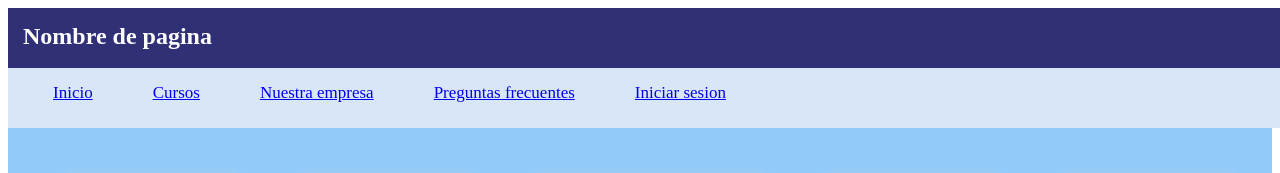
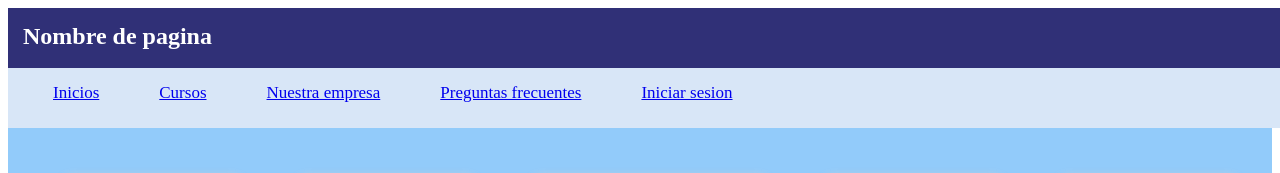
Before and after one commit to DiegoPerez1234/RepositorioDiegoPerezPrueba, a plain HTML site: page pagina en html y css puro/cursos.html in a window 1280 px wide. Shown: the top 173 px of the page. Drawn offline with Linux system fonts and the light colour scheme.

Commit message:
6 Commit

```diff
--- a/pagina en html y css puro/cursos.html
+++ b/pagina en html y css puro/cursos.html
@@ -14,7 +14,7 @@
             <h2 id="nombre-pagina">Nombre de pagina</h2>
         </div>
         <ul id="navbar">
-            <li><a href="index.html">Inicio</a></li>
+            <li><a href="index.html">Inicios</a></li>
             <li><a href="cursos.html">Cursos</a></li>
             <li><a href="nuestraempresa.html">Nuestra empresa</a></li>
             <li><a href="preguntasfrecuentes.html">Preguntas frecuentes</a></li>
```
